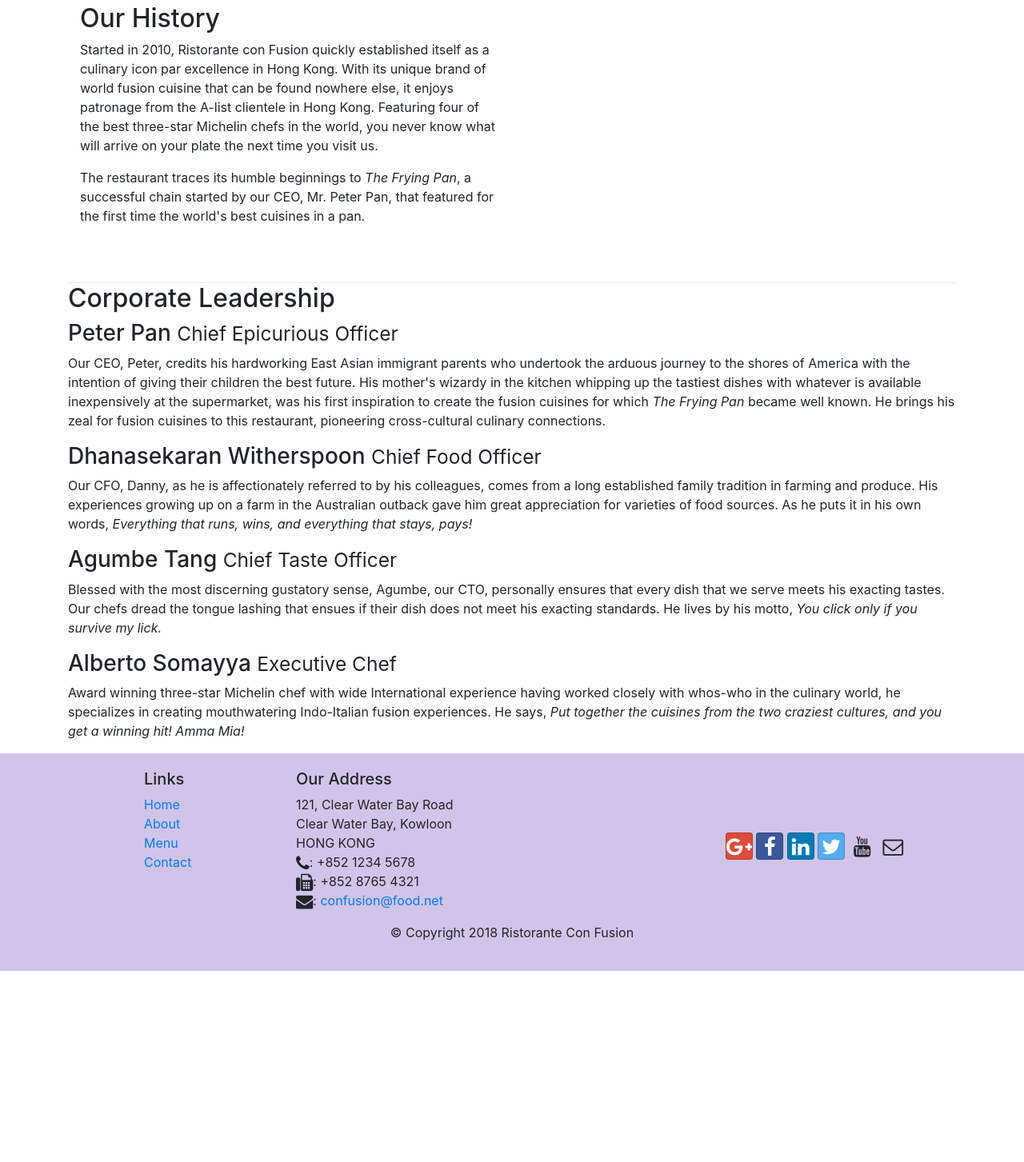
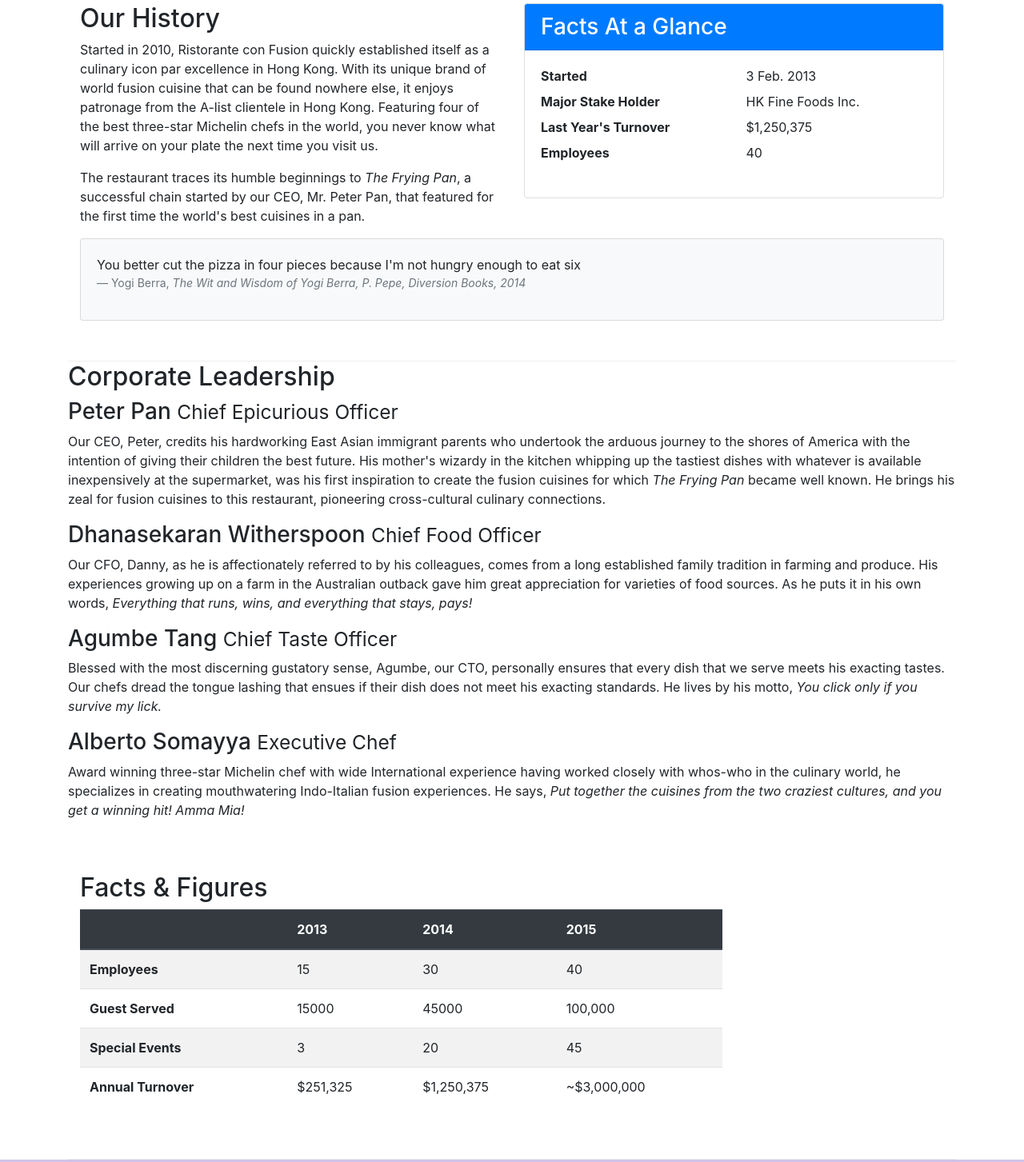
Before and after one commit to Gary-1010/conFusion, a website: page aboutus.html in a window 1280 px wide. Shown: the part 487-1940 px from the top of the page at 80% size. Before the commit the page ends 1701 px from the top, so only its background shows below. Drawn offline with nearby package versions, Linux system fonts and the light colour scheme.

Commit message:
Tables and Cards

```diff
--- a/aboutus.html
+++ b/aboutus.html
@@ -65,7 +65,33 @@
                 <p>Started in 2010, Ristorante con Fusion quickly established itself as a culinary icon par excellence in Hong Kong. With its unique brand of world fusion cuisine that can be found nowhere else, it enjoys patronage from the A-list clientele in Hong Kong.  Featuring four of the best three-star Michelin chefs in the world, you never know what will arrive on your plate the next time you visit us.</p>
                 <p>The restaurant traces its humble beginnings to <em>The Frying Pan</em>, a successful chain started by our CEO, Mr. Peter Pan, that featured for the first time the world's best cuisines in a pan.</p>
             </div>
-            <div>
+            <div class="col-sm">
+                <div class="card">
+                    <h3 class="card-header bg-primary text-white">Facts At a Glance</h3>
+                    <div class="card-body">
+                        <dl class="row">
+                            <dt class="col-6">Started</dt>
+                            <dd class="col-6">3 Feb. 2013</dd>
+                            <dt class="col-6">Major Stake Holder</dt>
+                            <dd class="col-6">HK Fine Foods Inc.</dd>
+                            <dt class="col-6">Last Year's Turnover</dt>
+                            <dd class="col-6">$1,250,375</dd>
+                            <dt class="col-6">Employees</dt>
+                            <dd class="col-6">40</dd>
+                        </dl>
+                    </div>
+                </div>
+            </div>
+
+            <div class="col-12">
+                <div class="card card-body bg-light">
+                    <blockquote class="blcokquote">
+                        <p class="mb-0">You better cut the pizza in four pieces because I'm not hungry enough to eat six</p>
+                        <footer class="blockquote-footer">Yogi Berra,
+                            <cite title="Source Title">The Wit and Wisdom of Yogi Berra, P. Pepe, Diversion Books, 2014</cite>
+                        </footer>
+                    </blockquote>
+                </div>
             </div>
         </div>
 
@@ -84,6 +110,52 @@
             </div>
        </div>
 
+       <div class="row row-content">
+           <div class="col-12 col-sm-9">
+                <h2>Facts &amp; Figures</h2>
+
+                <div class="table-responsive">
+                    <table class="table table-striped">
+                        <thead class="thead-dark">
+                            <tr>
+                                <th>&nbsp;</th>
+                                <th>2013</th>
+                                <th>2014</th>
+                                <th>2015</th>
+                            </tr>
+                        </thead>
+                        <tbody>
+                            <tr>
+                                <th>Employees</th>
+                                <td>15</th>
+                                <td>30</th>
+                                <td>40</th>
+                            </tr>
+                            <tr>
+                                <th>Guest Served</th>
+                                <td>15000</td>
+                                <td>45000</td>
+                                <td>100,000</td>
+                            </tr>
+                            <tr>
+                                <th>Special Events</th>
+                                <td>3</td>
+                                <td>20</td>
+                                <td>45</td>
+                            </tr>
+                            <tr>
+                                <th>Annual Turnover</th>
+                                <td>$251,325</td>
+                                <td>$1,250,375</td>
+                                <td>~$3,000,000</td>
+                            </tr>
+                        </tbody>
+                    </table>
+                </div>
+           </div>
+
+           <div class="col-12 col-sm-3"></div>
+       </div>
     </div>
 
     <footer class="footer">
```
